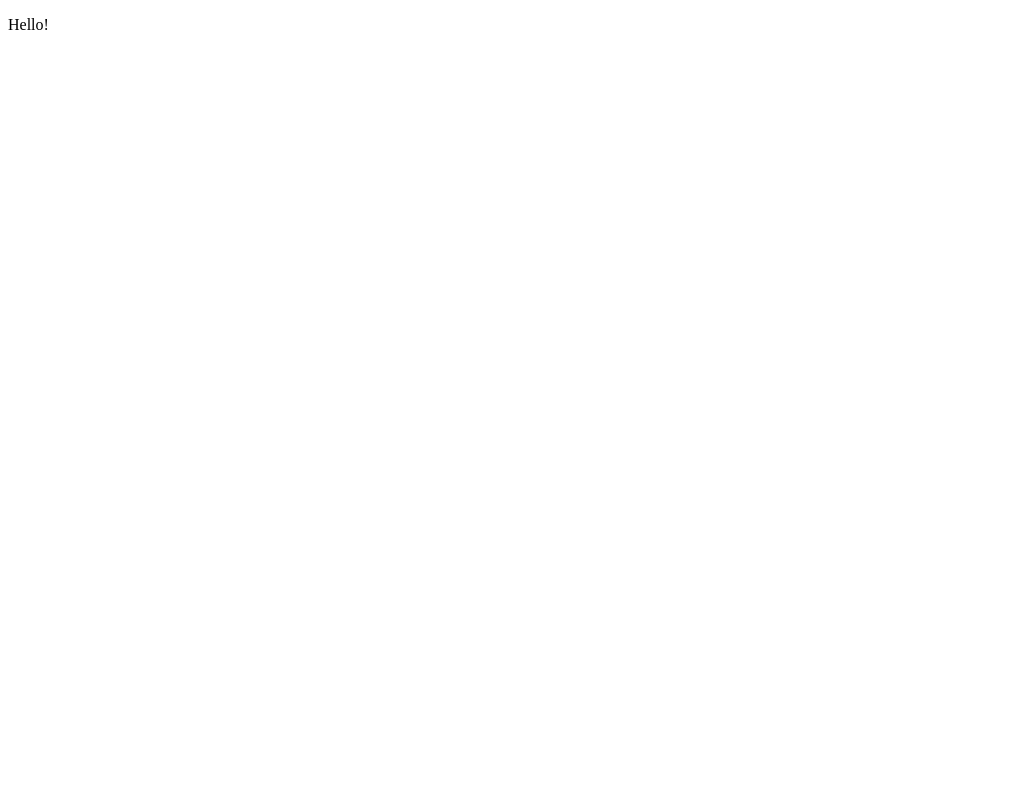
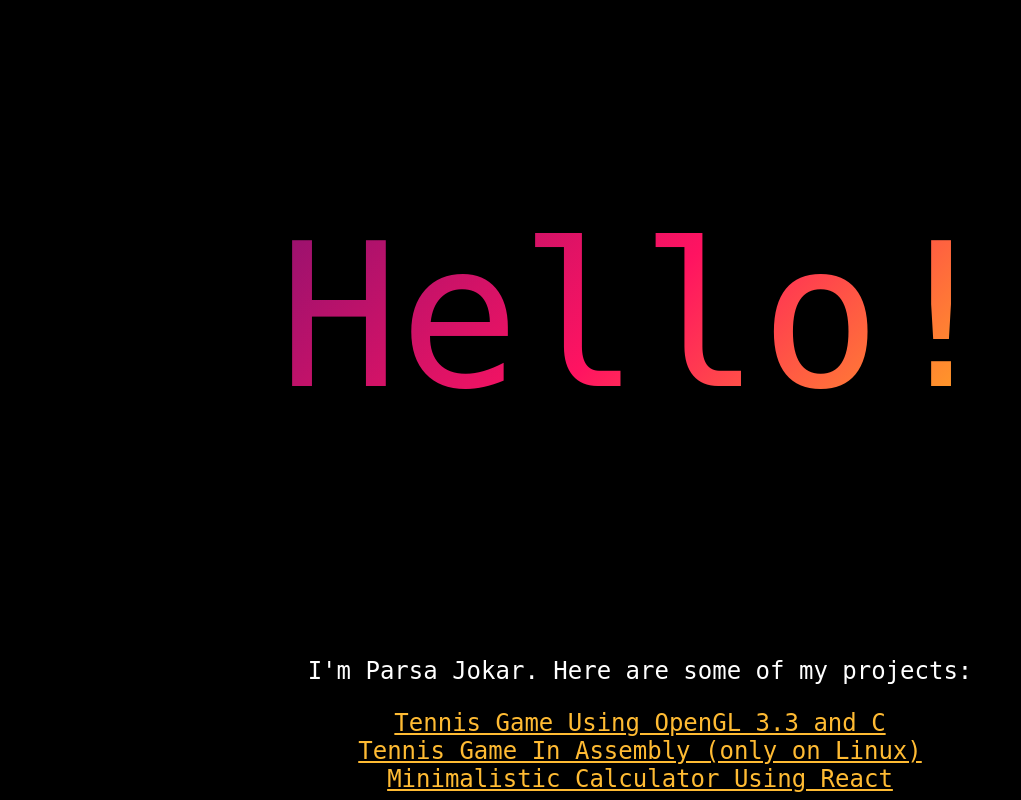
Before and after one commit to parsajokar/parsajokar.github.io, a plain HTML site: page index.html in a window 1280 px wide. Shown: the whole page, without its empty margins (0-1021 px from the left). Drawn offline with Linux system fonts and the light colour scheme.

Commit message:
Add some projects

```diff
--- a/index.html
+++ b/index.html
@@ -4,9 +4,28 @@
         <meta charset="UTF-8">
         <meta name="viewport" content="width=device-width, initial-scale=1">
         <title>Parsa Jokar</title>
-        <link href="index.css" rel="stylesheet">
+        <link href="style.css" rel="stylesheet">
     </head>
     <body>
-        <p>Hello!</p>
+        <div class="hello">
+            <p>Hello!</p>
+        </div>
+        <div class="bio">
+            <p>I'm Parsa Jokar.
+            Here are some of my projects:</p>
+        </div>
+        <div class="projects">
+            <a href="https://github.com/parsajokar/tennis-gl">
+                Tennis Game Using OpenGL 3.3 and C
+            </a>
+            <br>
+            <a href="https://github.com/parsajokar/tennis-asm">
+                Tennis Game In Assembly (only on Linux)
+            </a>
+            <br>
+            <a href="https://github.com/parsajokar/react-calculator">
+                Minimalistic Calculator Using React
+            </a>
+        </div>
     </body>
 </html>
--- /dev/null
+++ b/style.css
@@ -0,0 +1,53 @@
+body {
+    background-color: black;
+    color: white;
+    margin: 0;
+    margin: auto;
+    display: grid;
+    justify-content: center;
+    align-items: center;
+}
+
+.hello {
+    font-family: "Monospace";
+    text-align: center;
+    background-image: linear-gradient(
+        -225deg,
+        #231557 0%,
+        #44107a 29%,
+        #ff1361 67%,
+        #fff800 100%
+    );
+    background-clip: border-box;
+    background-size: 200% auto;
+    color: #fff;
+    background-clip: text;
+    text-fill-color: transparent;
+    -webkit-background-clip: text;
+    -webkit-text-fill-color: transparent;
+    animation: textclip 2s linear infinite;
+    display: inline-block;
+    font-size: 200px;
+}
+
+@keyframes textclip {
+  to {
+    background-position: 200% center;
+  }
+}
+
+.bio {
+    font-family: "Monospace";
+    font-size: 24px;
+    text-align: center;
+}
+
+.projects {
+    font-family: "Monospace";
+    font-size: 24px;
+    text-align: center;
+}
+
+.projects a {
+    color: hsl(40 100% 60%);
+}
```
Also changed, not shown: index.css (deleted).
